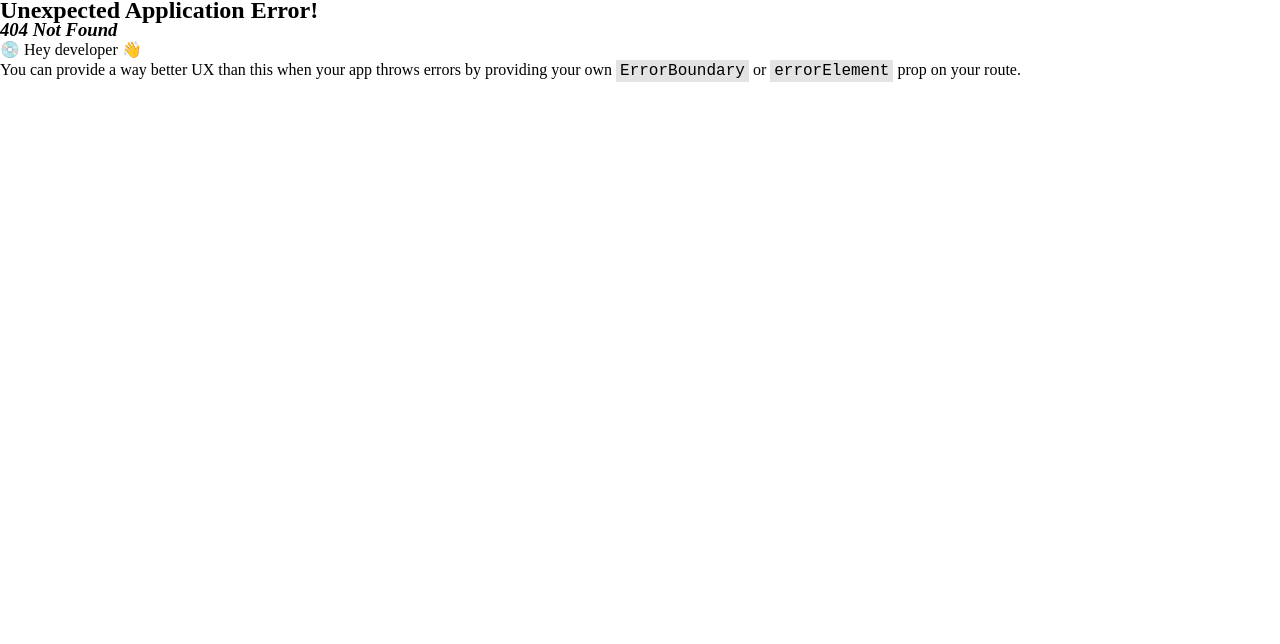
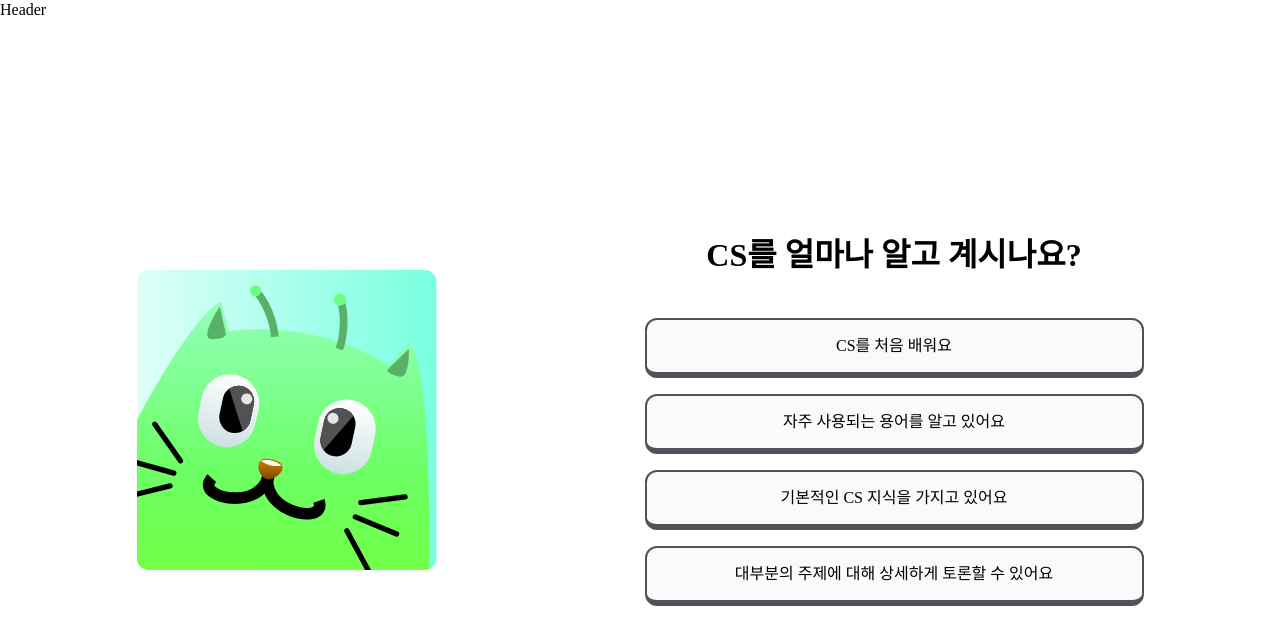
Before and after one commit to Dsm-hackathon-4/FE, a React (Vite) app: page /selectAbility in a window 1280 px wide. Before the commit this address had no page. Shown: the top 644 px of the page. Built offline with nearby package versions, Linux system fonts and the light colour scheme; a web font is replaced by a local one.

Commit message:
사용자 실력 체크 페이지 개발

```diff
--- /dev/null
+++ b/src/components/SelectBtn.tsx
@@ -0,0 +1,25 @@
+import { theme } from "@/themes";
+import styled from "@emotion/styled";
+
+export const SelectBtn = ({ children }: { children: string }) => {
+  return <Wrapper>{children}</Wrapper>;
+};
+
+const Wrapper = styled.div`
+  width: 499px;
+  height: 60px;
+  font: ${theme.font.b2};
+  background-color: ${theme.color.zinc[50]};
+  display: flex;
+  justify-content: center;
+  align-items: center;
+  border-radius: 12px;
+  cursor: pointer;
+  border: 2px solid ${theme.color.zinc[600]};
+  border-bottom: 6px solid ${theme.color.zinc[600]};
+  &:hover {
+    background-color: ${theme.color.green[200]};
+    border: 2px solid ${theme.color.green[600]};
+    border-bottom: 6px solid ${theme.color.green[600]};
+  }
+`;
--- /dev/null
+++ b/src/components/index.ts
@@ -0,0 +1 @@
+export { SelectBtn } from "./SelectBtn";
--- /dev/null
+++ b/src/components/layouts/index.ts
@@ -0,0 +1 @@
+export { default as MainLayout } from "./MainLayout";
--- a/src/pages/LoginPage.tsx
+++ b/src/pages/LoginPage.tsx
@@ -58,7 +58,7 @@ const LoginDiv = styled.div`
   }
 `;
 
-const Wrapper = styled.div`
+export const Wrapper = styled.div`
   display: flex;
   justify-content: center;
   align-items: center;
--- /dev/null
+++ b/src/pages/SelectAbilityPage.tsx
@@ -0,0 +1,45 @@
+import { Logo } from "@/assets";
+import { Wrapper } from "./LoginPage";
+import styled from "@emotion/styled";
+import { theme } from "@/themes";
+import { SelectBtn } from "@/components";
+
+export const SelectAbilityPage = () => {
+  const selectList = [
+    "CS를 처음 배워요",
+    "자주 사용되는 용어를 알고 있어요",
+    "기본적인 CS 지식을 가지고 있어요",
+    "대부분의 주제에 대해 상세하게 토론할 수 있어요",
+  ];
+
+  return (
+    <Wrapper>
+      <img src={Logo} alt="" />
+      <Container>
+        <span>CS를 얼마나 알고 계시나요?</span>
+        <BtnDiv>
+          {selectList.map((data, index) => (
+            <SelectBtn key={index}>{data}</SelectBtn>
+          ))}
+        </BtnDiv>
+      </Container>
+    </Wrapper>
+  );
+};
+
+const BtnDiv = styled.div`
+  display: flex;
+  gap: 16px;
+  flex-direction: column;
+`;
+
+const Container = styled.div`
+  display: flex;
+  flex-direction: column;
+  justify-content: center;
+  align-items: center;
+  gap: 42px;
+  > span {
+    font: ${theme.font.h2};
+  }
+`;
--- a/src/pages/SelectSubjectPage.tsx
+++ b/src/pages/SelectSubjectPage.tsx
@@ -1,6 +1,7 @@
 import { Database, License, Logo, Network, Os } from "@/assets";
 import { theme } from "@/themes";
 import styled from "@emotion/styled";
+import { Wrapper } from "./LoginPage";
 
 interface SubjectProps {
   color: string;
@@ -86,11 +87,3 @@ const Container = styled.div`
     font: ${theme.font.h2};
   }
 `;
-
-const Wrapper = styled.div`
-  display: flex;
-  justify-content: center;
-  align-items: center;
-  height: 100vh;
-  gap: 208px;
-`;
--- a/src/pages/index.ts
+++ b/src/pages/index.ts
@@ -1,3 +1,4 @@
 export { HomePage } from "./HomePage";
 export { LoginPage } from "./LoginPage";
 export { SelectSubjectPage } from "./SelectSubjectPage";
+export { SelectAbilityPage } from "./SelectAbilityPage";
```
Also changed, not shown: src/router.tsx (+11 -2 lines).
